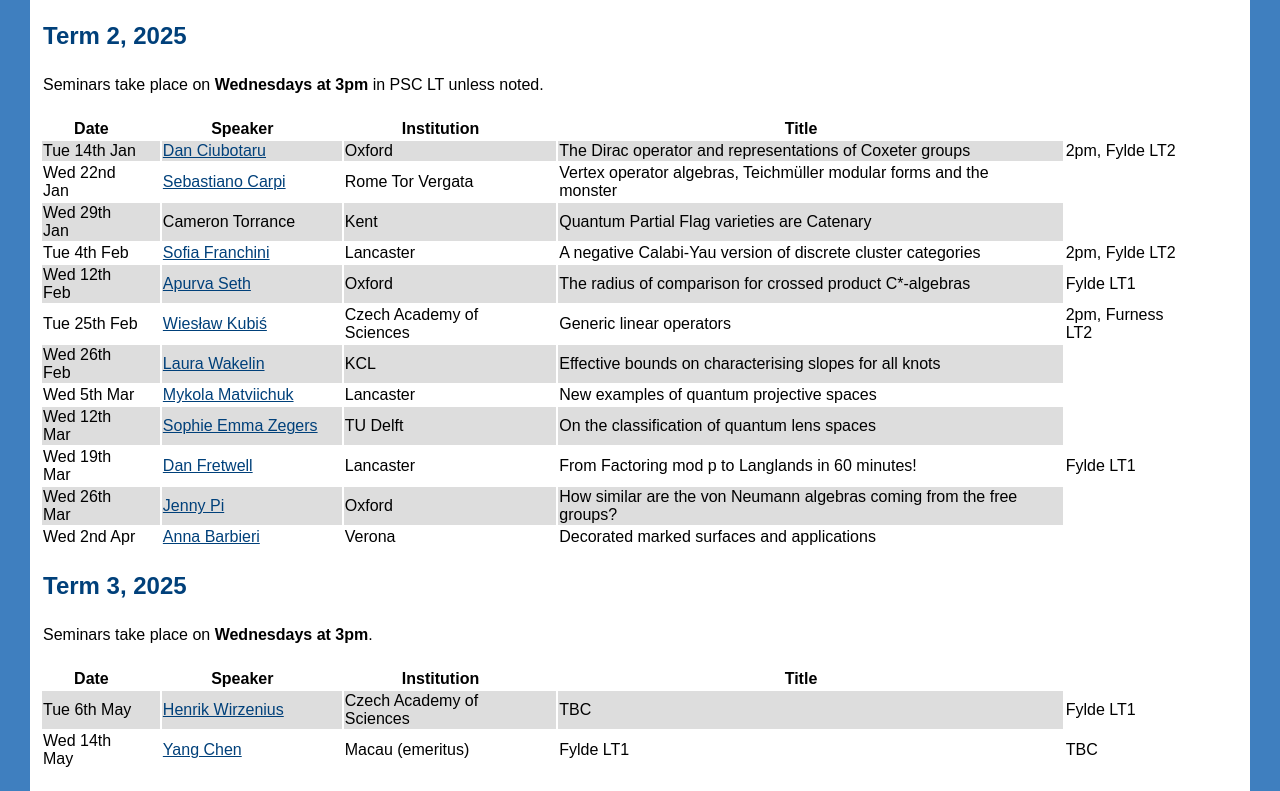
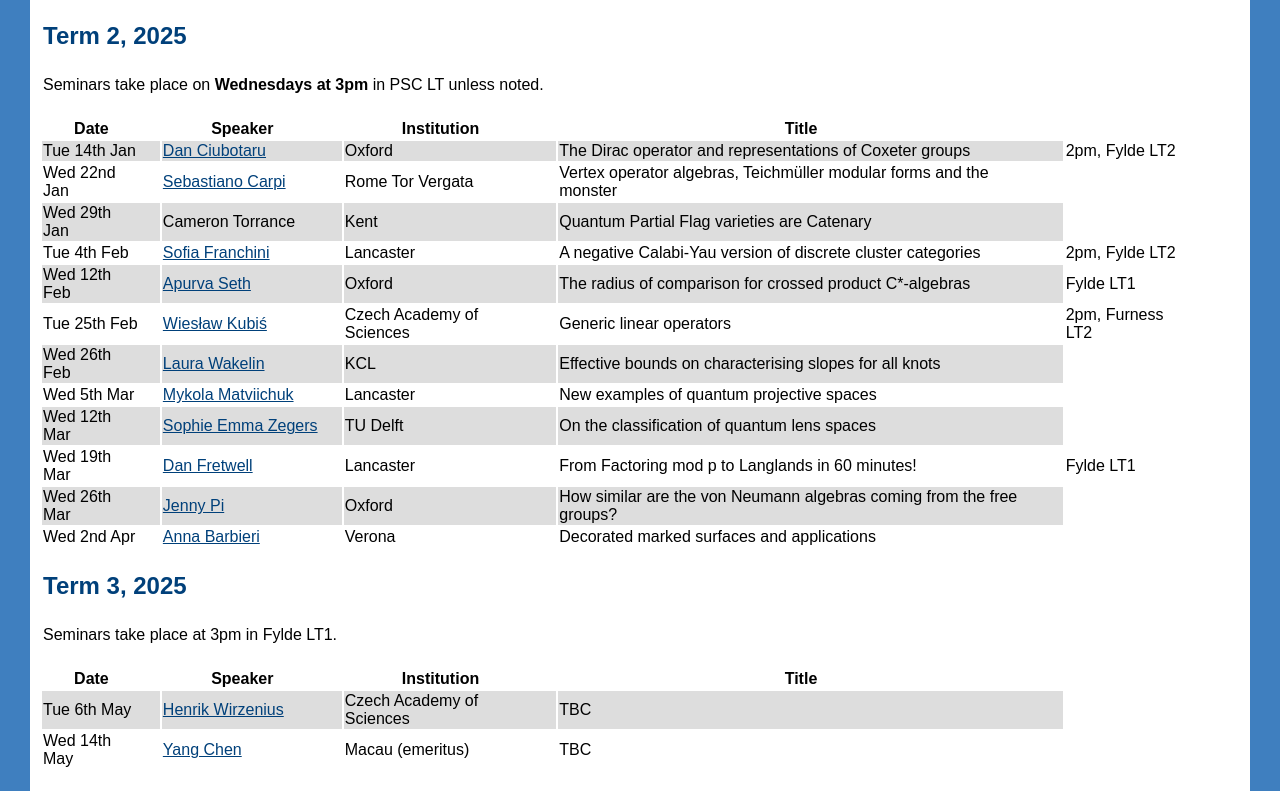
Before and after one commit to j-haslegrave/j-haslegrave.github.io, a plain HTML site: page seminars.html in a window 1280 px wide. Shown: the part 455-1246 px from the top of the page. Drawn offline with Linux system fonts and the light colour scheme.

Commit message:
Update seminars.html

```diff
--- a/seminars.html
+++ b/seminars.html
@@ -178,7 +178,7 @@
     <tr><td>&nbsp;</td></tr>
       <tr class="term"><td colspan=5>Term 3, 2025</td></tr>
      <tr><td>&nbsp;</td></tr>
-    <tr><td colspan=5>Seminars take place on <b>Wednesdays at 3pm</b>.</td></tr>
+    <tr><td colspan=5>Seminars take place at 3pm in Fylde LT1.</td></tr>
      <tr><td>&nbsp;</td></tr>
     <tr>
       <th>Date</th>
@@ -192,13 +192,11 @@
       <td><a href="https://www.math.cas.cz/index.php/members/researcher/863">Henrik Wirzenius</a></td>
       <td>Czech Academy of Sciences</td>
       <td>TBC</td>
-      <td class="except">Fylde LT1</td>
     </tr>
     <tr >
       <td>Wed 14th May</td>
       <td><a href="https://www.fst.um.edu.mo/people/yayangchen/">Yang Chen</a></td>
       <td>Macau (emeritus)</td>
-      <td class="except">Fylde LT1</td>
       <td>TBC</td>
       </tr>
   </table>
```
